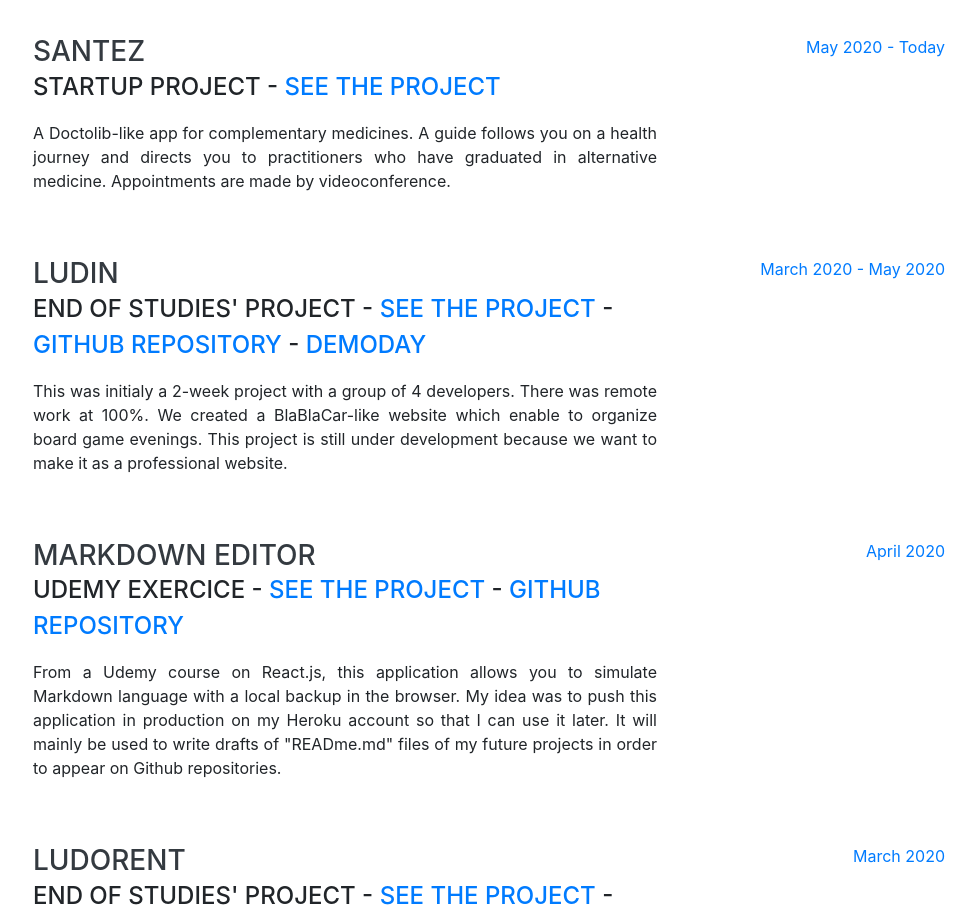
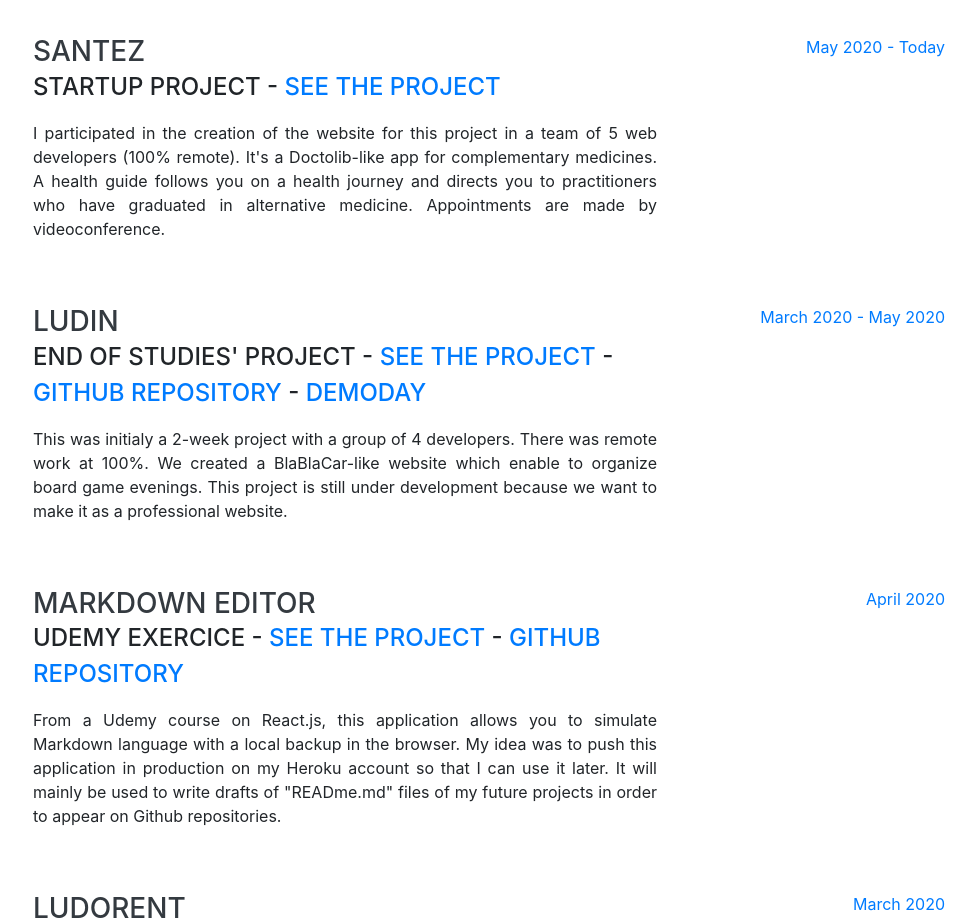
Before and after one commit to Bertrand-Bichat/Bertrand-Bichat.github.io, a website with bundled scripts: page index.html in a window 1280 px wide. Shown: the part 900-1821 px from the top of the page, without its empty margins (287-1263 px from the left). Built offline with nearby package versions, Linux system fonts and the light colour scheme; a web font is replaced by a local one.

Commit message:
modif santez description

```diff
--- a/index.html
+++ b/index.html
@@ -93,7 +93,7 @@
             <div class="subheading mb-3">startup project -
               <a href="https://www.santez.fr/" target="_blank">See the project</a>
             </div>
-            <p class="text-justify">A Doctolib-like app for complementary medicines. A guide follows you on a health journey and directs you to practitioners who have graduated in alternative medicine. Appointments are made by videoconference.</p>
+            <p class="text-justify">I participated in the creation of the website for this project in a team of 5 web developers (100% remote). It's a Doctolib-like app for complementary medicines. A health guide follows you on a health journey and directs you to practitioners who have graduated in alternative medicine. Appointments are made by videoconference.</p>
           </div>
           <div class="resume-date text-md-right">
             <span class="text-primary">May 2020 - Today</span>
```
